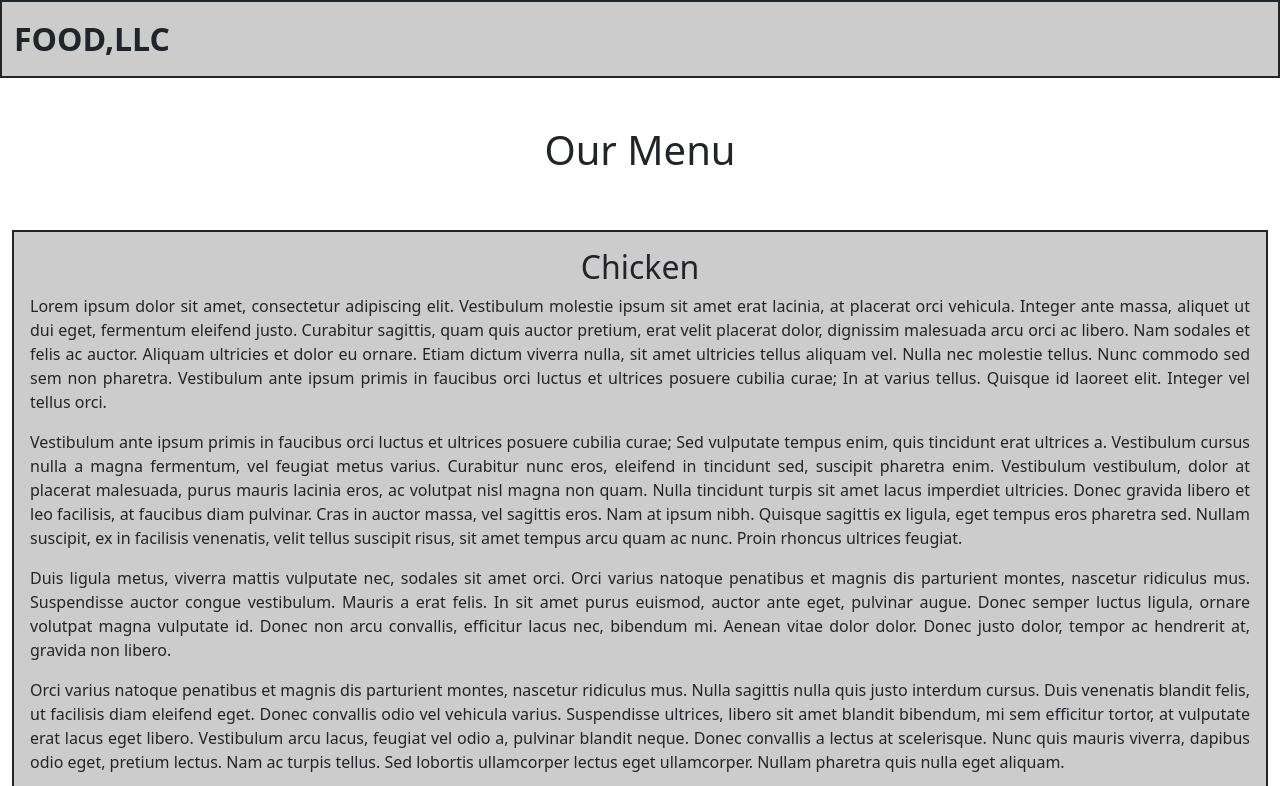
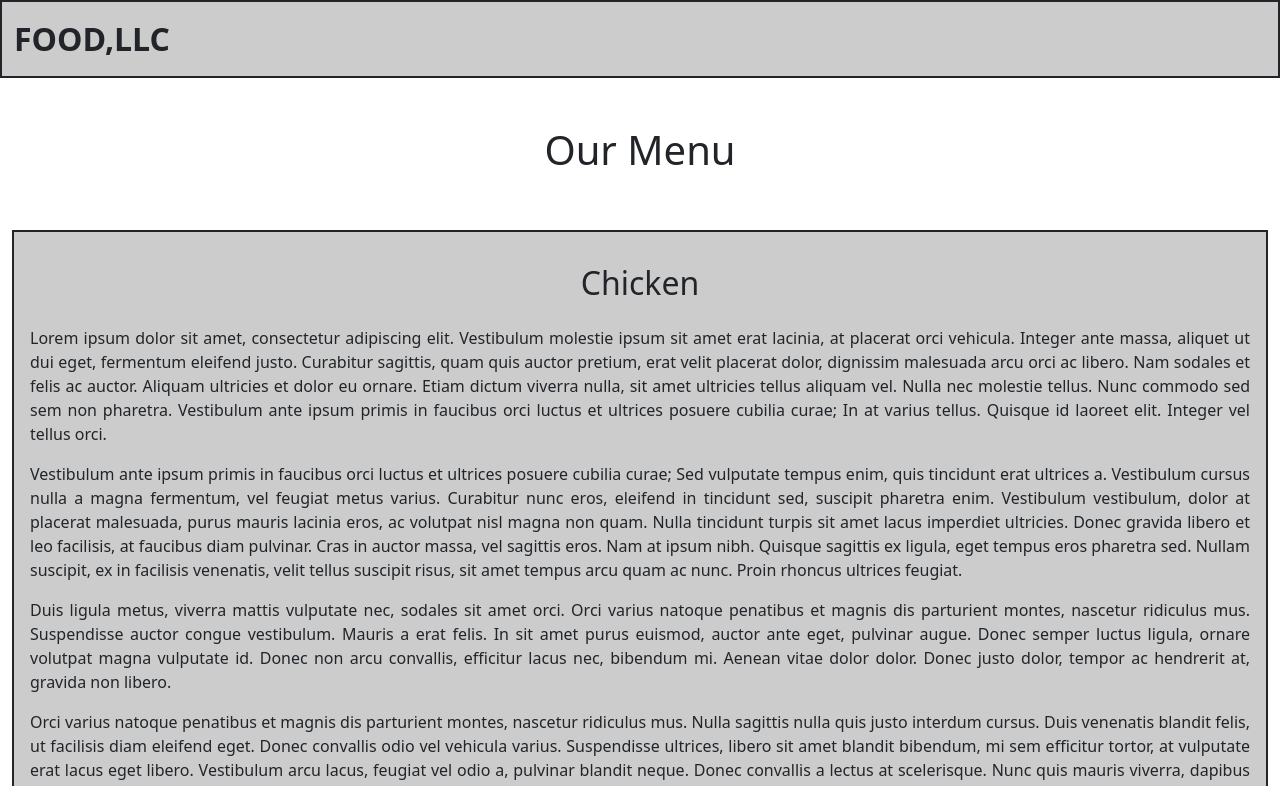
Before and after one commit to trpinto/coursera-jhu, a plain HTML site: page html-css-java/module-3-solution/index.html in a window 1280 px wide. Shown: the top 786 px of the page. Drawn offline with Linux system fonts and the light colour scheme.

Commit message:
Update index.html

```diff
--- a/html-css-java/module-3-solution/index.html
+++ b/html-css-java/module-3-solution/index.html
@@ -42,7 +42,7 @@
 		<section class="row">
 			<article class="col-12">
 				<div class="text-box text-wrap">
-					<div class="text-center"><h2>Chicken</h2></div>
+					<div class="text-center section-title"><h2>Chicken</h2></div>
 					<p>
 						Lorem ipsum dolor sit amet, consectetur adipiscing elit. Vestibulum molestie ipsum sit amet erat lacinia, at placerat orci vehicula. Integer ante massa, aliquet ut dui eget, fermentum eleifend justo. Curabitur sagittis, quam quis auctor pretium, erat velit placerat dolor, dignissim malesuada arcu orci ac libero. Nam sodales et felis ac auctor. Aliquam ultricies et dolor eu ornare. Etiam dictum viverra nulla, sit amet ultricies tellus aliquam vel. Nulla nec molestie tellus. Nunc commodo sed sem non pharetra. Vestibulum ante ipsum primis in faucibus orci luctus et ultrices posuere cubilia curae; In at varius tellus. Quisque id laoreet elit. Integer vel tellus orci.
 					</p>
```
